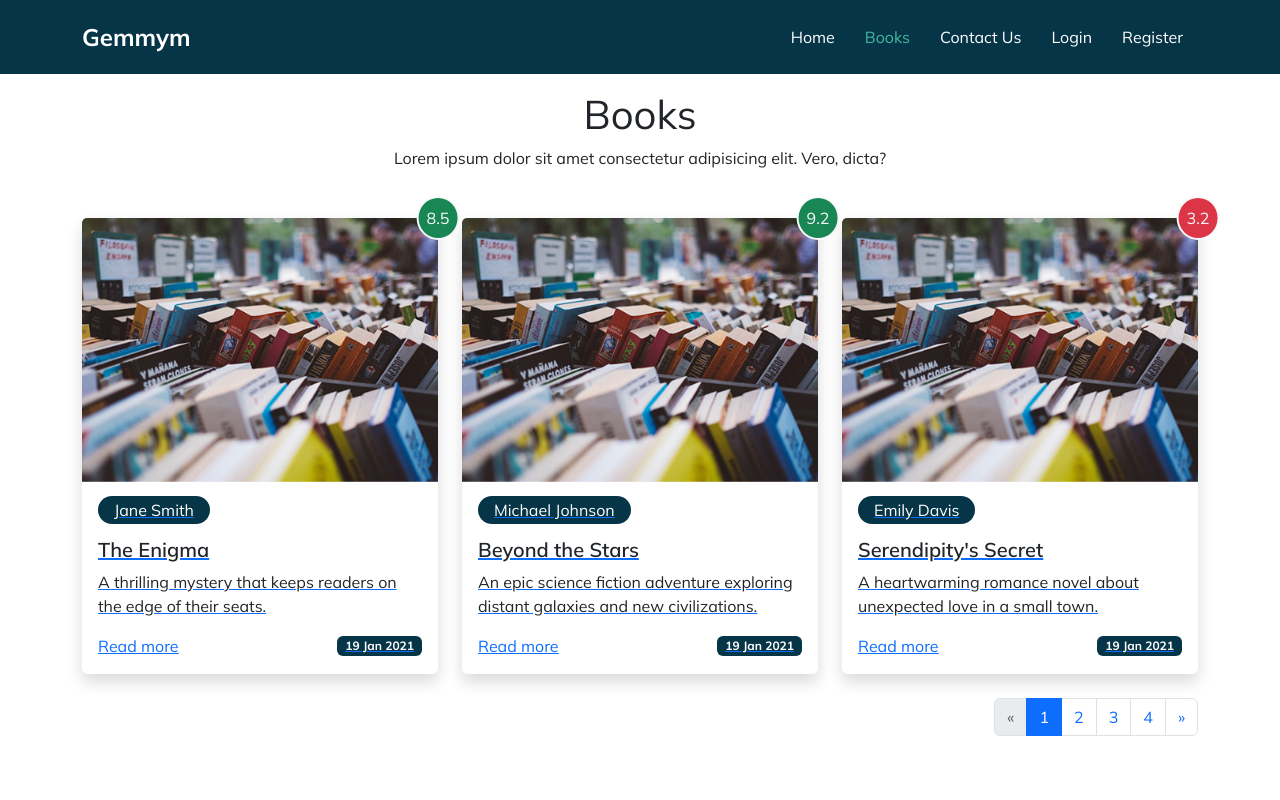
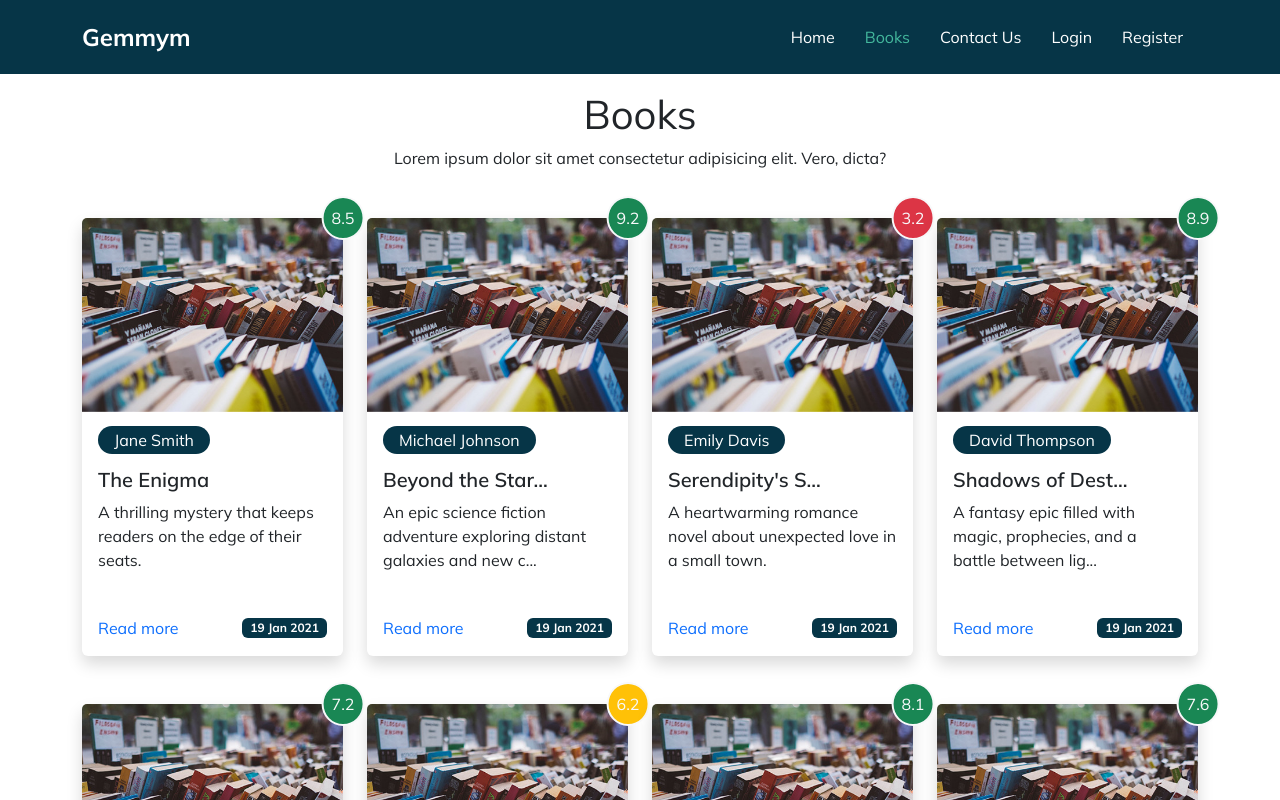
Before and after one commit to AlbianKrasniqi/geemym, a Vue app in the folder frontend/: page /books in a window 1280 px wide. Shown: the top 800 px of the page. Built offline with nearby package versions, Linux system fonts and the light colour scheme.

Commit message:
Created Lifecycle Hook

```diff
--- a/frontend/src/App.vue
+++ b/frontend/src/App.vue
@@ -32,4 +32,7 @@ html,
 body {
   font-family: "Mulish", sans-serif;
 }
+a {
+  text-decoration: none;
+}
 </style>
--- a/frontend/src/components/BookItem.vue
+++ b/frontend/src/components/BookItem.vue
@@ -9,9 +9,9 @@
           >{{ book.author }}</span
         >
       </div>
-      <h5 class="card-title mt-3 fw-semibold">{{ book.name }}</h5>
+      <h5 class="card-title mt-3 fw-semibold">{{ truncatedTextForTitles }}</h5>
       <p class="card-text">
-        {{ book.description }}
+        {{ truncatedText }}
       </p>
       <div class="d-flex justify-content-between align-items-center">
         <a href="#" class="card-link">Read more</a>
@@ -50,8 +50,25 @@ export default {
         return "bg-danger";
       }
     },
+    truncatedText() {
+      if (this.book.description.length > 70) {
+        return this.book.description.slice(0, 70) + "...";
+      }
+
+      return this.book.description;
+    },
+    truncatedTextForTitles() {
+      if (this.book.name.length > 10) {
+        return this.book.name.slice(0, 15) + "...";
+      }
+      return this.book.name;
+    },
   },
 };
 </script>
 
-<style lang="scss" scoped></style>
+<style scoped>
+.card-text {
+  min-height: 100px;
+}
+</style>
--- a/frontend/src/components/BookList.vue
+++ b/frontend/src/components/BookList.vue
@@ -1,11 +1,11 @@
 <template>
   <div class="row">
     <div
-      class="col-sm-6 col-md-4 cold-xl-3 mb-4"
+      class="col-sm-6 col-md-4 col-xl-3 mb-5"
       v-for="book in books"
       :key="book.id"
     >
-      <RouterLink :to="/books/ + id">
+      <RouterLink :to="/books/ + book.id">
         <BookItem :book="book" />
       </RouterLink>
     </div>
--- a/frontend/src/router/index.js
+++ b/frontend/src/router/index.js
@@ -1,10 +1,10 @@
 import { createRouter, createWebHistory } from "vue-router";
 import HomeView from "@/views/HomeView.vue";
 import BooksView from "@/views/BooksView.vue";
-import BookDetailView from "@/views/BookDetailView.vue";
 import ContactView from "@/views/ContactView.vue";
 import LoginView from "@/views/LoginView.vue";
 import RegisterView from "@/views/RegisterView.vue";
+import BookDetailView from "@/views/BookDetailView.vue";
 
 const router = createRouter({
   history: createWebHistory(),
--- a/frontend/src/views/BookDetailView.vue
+++ b/frontend/src/views/BookDetailView.vue
@@ -1,10 +1,7 @@
 <template>
   <section>
     <div class="container">
-      <SectionHeader
-        title="Book Detail"
-        text="Lorem ipsum dolor sit amet consectetur adipisicing elit. Vero, dicta?"
-      />
+      <SectionHeader :title="book.name" :text="book.author" />
       <button>Back</button>
       <div class="row mb-4">
         <div class="col-md-6">
@@ -16,18 +13,14 @@
         </div>
         <div class="col-md-6 details-wrapper">
           <p class="lead description">
-            Lorem ipsum dolor sit amet consectetur, adipisicing elit. Temporibus
-            ab molestiae officiis aut dolorum maxime eum sapiente officia quasi
-            iusto. Lorem ipsum dolor sit amet consectetur, adipisicing elit.
-            Temporibus ab molestiae officiis aut dolorum maxime eum sapiente
-            officia quasi iusto. Lorem ipsum dolor sit amet consectetur,
-            adipisicing elit. Temporibus ab molestiae officiis aut dolorum
-            maxime eum sapiente officia quasi iusto.
+            {{ book.description }}
           </p>
           <div class="mb-4">
             <div class="row border-bottom pb-2">
-              <div class="col-lg-6"><strong>Page</strong></div>
-              <div class="col-lg-6">278</div>
+              <div class="col-lg-6">
+                <strong>Page</strong>
+              </div>
+              <div class="col-lg-6">{{ book.page }}</div>
             </div>
             <div class="row border-bottom pb-2">
               <div class="col-lg-6"><strong>Category</strong></div>
@@ -35,11 +28,11 @@
             </div>
             <div class="row border-bottom pb-2">
               <div class="col-lg-6"><strong>Rating</strong></div>
-              <div class="col-lg-6">7.8</div>
+              <div class="col-lg-6">{{ book.rating }}</div>
             </div>
             <div class="row border-bottom pb-2">
               <div class="col-lg-6"><strong>Upload Date</strong></div>
-              <div class="col-lg-6">19 Janar 2019</div>
+              <div class="col-lg-6">{{ book.uploadDate }}</div>
             </div>
           </div>
 
@@ -102,10 +95,22 @@
 
 <script>
 import SectionHeader from "@/components/SectionHeader.vue";
+import books from "@/db.js";
 export default {
   name: "BookDetailView",
   components: {
     SectionHeader,
+  },
+  data() {
+    return {
+      book: null,
+    };
+  },
+  created() {
+    const bookId = this.$route.params.id;
+    this.book = books.find((book) => book.id === parseInt(bookId));
+
+    console.log(this.book);
   },
 };
 </script>
--- a/frontend/src/views/BooksView.vue
+++ b/frontend/src/views/BooksView.vue
@@ -31,7 +31,7 @@ export default {
     return {
       books: books,
       currentPage: 1,
-      itemsPerPage: 3,
+      itemsPerPage: 8,
     };
   },
   computed: {
```
